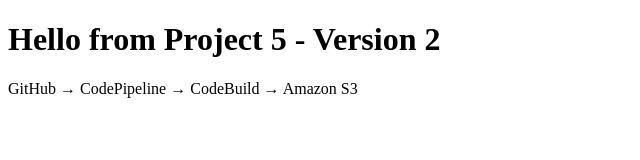
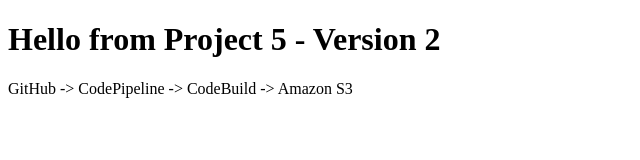
Before and after one commit to avadhutpise80/AWS-Capstone-Project-5, a website: page index.html in a window 1280 px wide. Shown: the full height of the page, 0-640 px from the left. Drawn offline with Linux system fonts and the light colour scheme.

Commit message:
Fix deployment page encoding

```diff
--- a/index.html
+++ b/index.html
@@ -5,6 +5,6 @@
 </head>
 <body>
     <h1>Hello from Project 5 - Version 2</h1>
-    <p>GitHub → CodePipeline → CodeBuild → Amazon S3</p>
+    <p>GitHub -&gt; CodePipeline -&gt; CodeBuild -&gt; Amazon S3</p>
 </body>
 </html>
```
